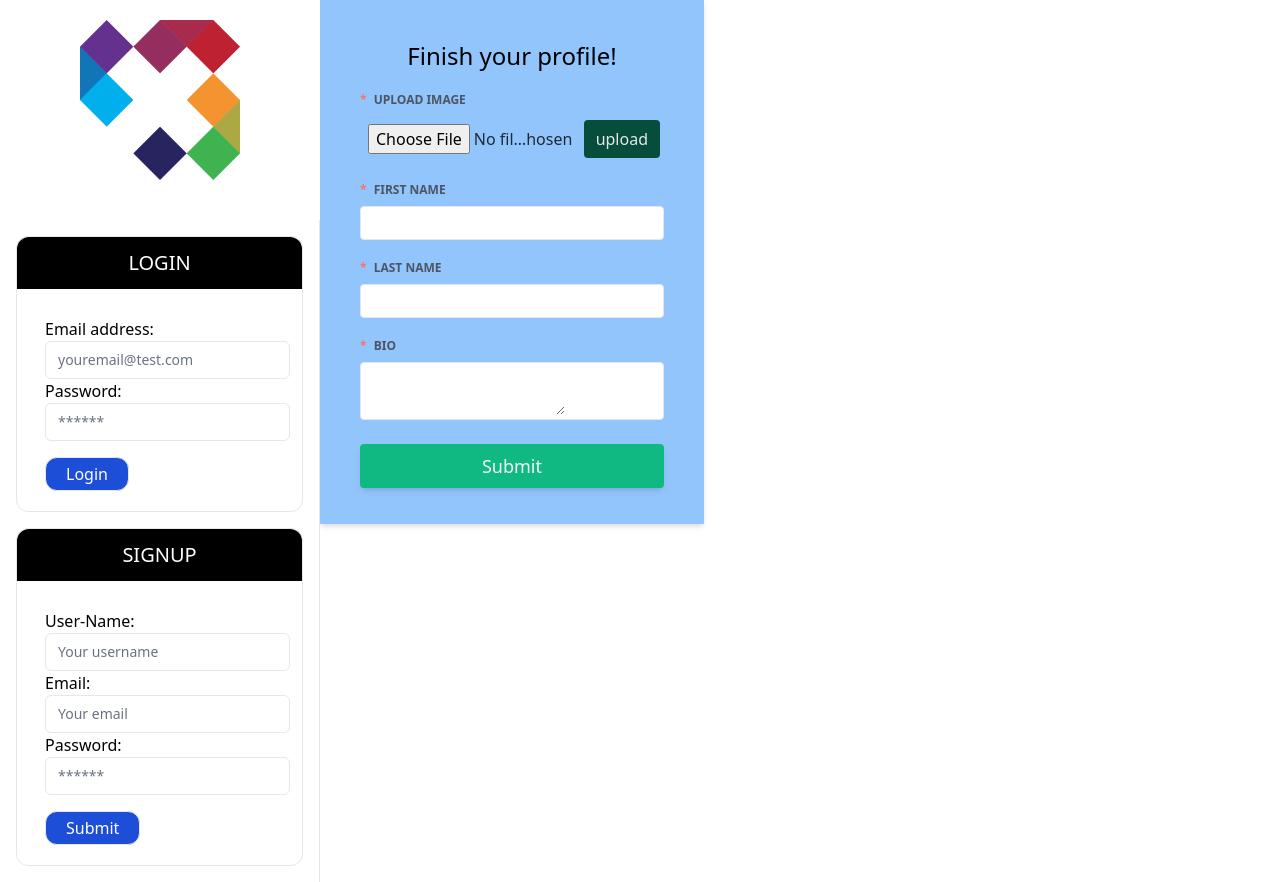
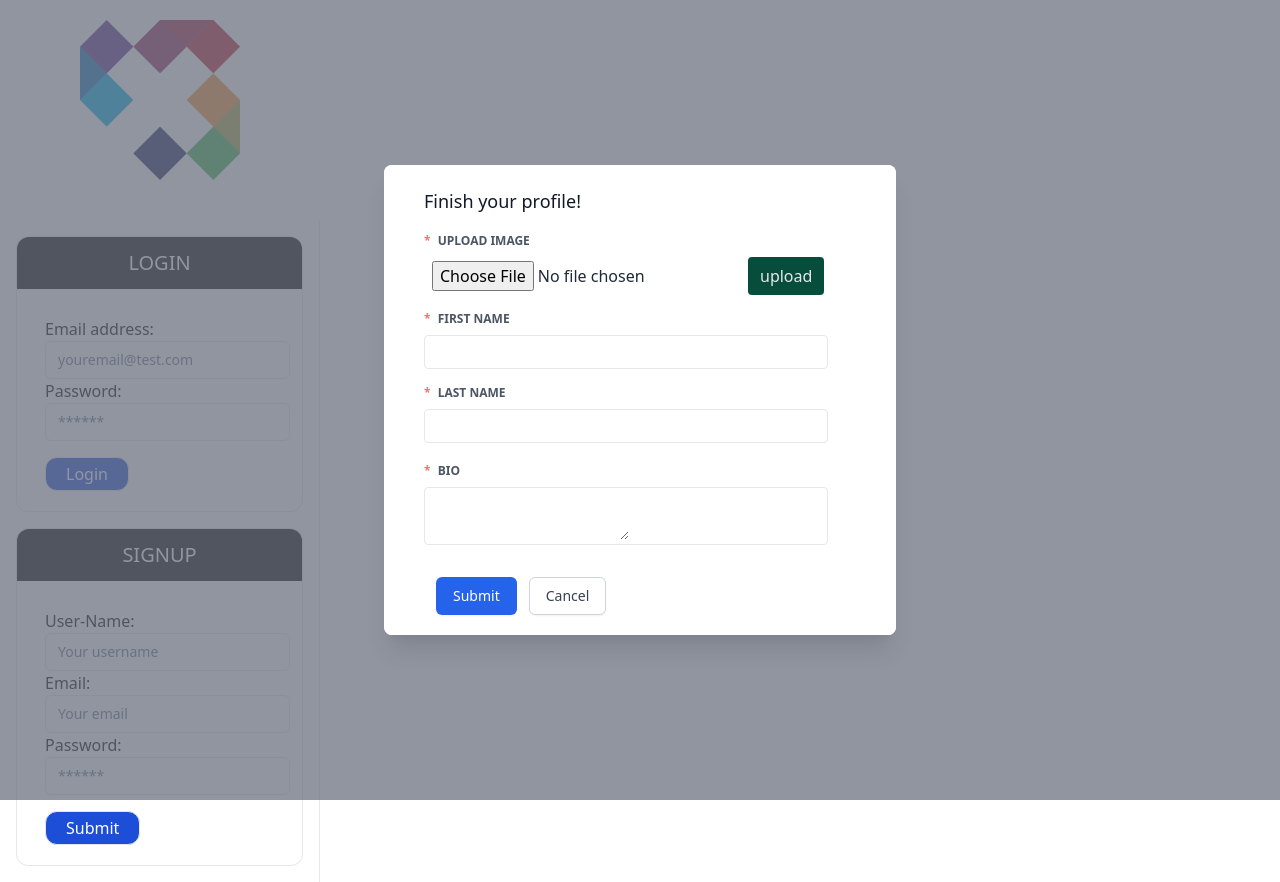
Before and after one commit to Napo-100/creative-square, a React (Create React App) app in the folder client/: page /finishprofile in a window 1280 px wide. Built offline with nearby package versions, Linux system fonts and the light colour scheme; no server answers.

Commit message:
finish profile modal

```diff
--- a/client/src/pages/AddPost.js
+++ b/client/src/pages/AddPost.js
@@ -2,6 +2,7 @@
 import { useMutation } from "@apollo/react-hooks";
 import { ADD_POST } from "../utils/mutations";
 import { QUERY_POSTS, QUERY_ME } from "../utils/queries";
+import { Link } from "react-router-dom";
 
 const AddPost = () => {
   // const [postMediaType, setPostMediaType] = useState("");
--- a/client/src/pages/FinishProfile.js
+++ b/client/src/pages/FinishProfile.js
@@ -3,6 +3,7 @@
 import { UPDATE_USER } from "../utils/mutations";
 import { QUERY_USER } from "../utils/queries";
 import Auth from "../utils/auth";
+import { Link } from "react-router-dom";
 
 const EditUser = () => {
   const [formState, setFormState] = useState({
@@ -79,13 +80,24 @@
   };
 
   return (
-    <div className="shadow-md flex-auto max-w-sm p-10 pb-20 bg-blue-300">
-      <h2 className="text-2xl text-center">Finish your profile!</h2>
-      <form className="w-full" onSubmit={handleFormSubmit}>
+    <div class="fixed z-10 inset-0 overflow-y-auto">
+      <div class="flex items-end justify-center min-h-screen pt-4 px-4 pb-20 text-center sm:block sm:p-0">
+        <div class="fixed inset-0 transition-opacity" aria-hidden="true">
+          <div class="absolute inset-0 bg-gray-500 opacity-75"></div>
+        </div>
+        <span class="hidden sm:inline-block sm:align-middle sm:h-screen" aria-hidden="true">&#8203;</span>
+        <div class="inline-block align-bottom bg-white rounded-lg text-left overflow-hidden shadow-xl transform transition-all sm:my-8 sm:align-middle sm:max-w-lg sm:w-full" role="dialog" aria-modal="true" aria-labelledby="modal-headline">
+          <div class="bg-white px-4 pt-5 pb-4 sm:p-6 sm:pb-4">
+            <div class="sm:flex sm:items-start">
+              <div class="mt-3 text-center sm:mt-0 sm:ml-4 sm:text-left">
+
+                <h3 class="text-lg leading-6 font-medium text-gray-900" id="modal-headline">Finish your profile!</h3>
+                <form className="inline-grid" onSubmit={handleFormSubmit}>
+                  <ul>
                     <div className="font-bold h-6 mt-3 text-gray-600 text-xs leading-8 uppercase">
                       <span className="text-red-400 mr-1">*</span> Upload Image
                   </div>
-        <div className="my-2 p-1 flex rounded">
+                    <div className="my-1 p-1 flex rounded">
                       {" "}
                       <input
                         className="p-1 appearance-none outline-none w-full text-gray-800"
@@ -119,7 +131,7 @@
           value={formState.username}
           onChange={handleChange}
         ></input> */}
-        <div className="font-bold h-6 mt-3 text-gray-600 text-xs leading-8 uppercase">
+                    <div className="font-bold h-6 mt-1 text-gray-600 text-xs leading-8 uppercase">
                       <span className="text-red-400 mr-1">*</span> First Name
         </div>
                     <div className="my-2 bg-white p-1 flex border border-gray-200 rounded">
@@ -131,7 +143,7 @@
                         onChange={handleChange}
                       ></input>
                     </div>
-        <div className="font-bold h-6 mt-3 text-gray-600 text-xs leading-8 uppercase">
+                    <div className="font-bold h-6 mt-1 text-gray-600 text-xs leading-8 uppercase">
                       <span className="text-red-400 mr-1">*</span> Last Name
         </div>
                     <div className="my-2 bg-white p-1 flex border border-gray-200 rounded">
@@ -175,16 +187,26 @@
             onChange={handleChange}
           ></input>
         </div> */}
+                  </ul>
                   <div className="mt-6 relative">
                     <button
-            className="shadow-md font-medium py-2 px-4 bg-green-500 text-gray-100
-                  cursor-pointer bg-teal-600 rounded text-lg tr-mt  absolute text-center w-full"
+                      className="mb-1 w-full inline-flex justify-center rounded-md border border-transparent shadow-sm px-4 py-2 bg-blue-600 text-base font-medium text-white hover:bg-red-700 focus:outline-none focus:ring-2 focus:ring-offset-2 focus:ring-red-500 sm:ml-3 sm:w-auto sm:text-sm"
                       type="submit"
                     >
                       Submit
           </button>
+                    <Link to="/">
+                      <button type="cancel" className="mt-4 w-full inline-flex justify-center rounded-md border border-gray-300 shadow-sm px-4 py-2 bg-white text-base font-medium text-gray-700 hover:bg-gray-50 focus:outline-none focus:ring-2 focus:ring-offset-2 focus:ring-indigo-500 sm:mt-0 sm:ml-3 sm:w-auto sm:text-sm">
+                        Cancel
+                      </button>
+                    </Link>
                   </div>
                 </form>
+              </div>
+            </div>
+          </div>
+        </div>
+      </div>
     </div>
   );
 };
```
Lines whose indentation alone changed are shown as unchanged.
